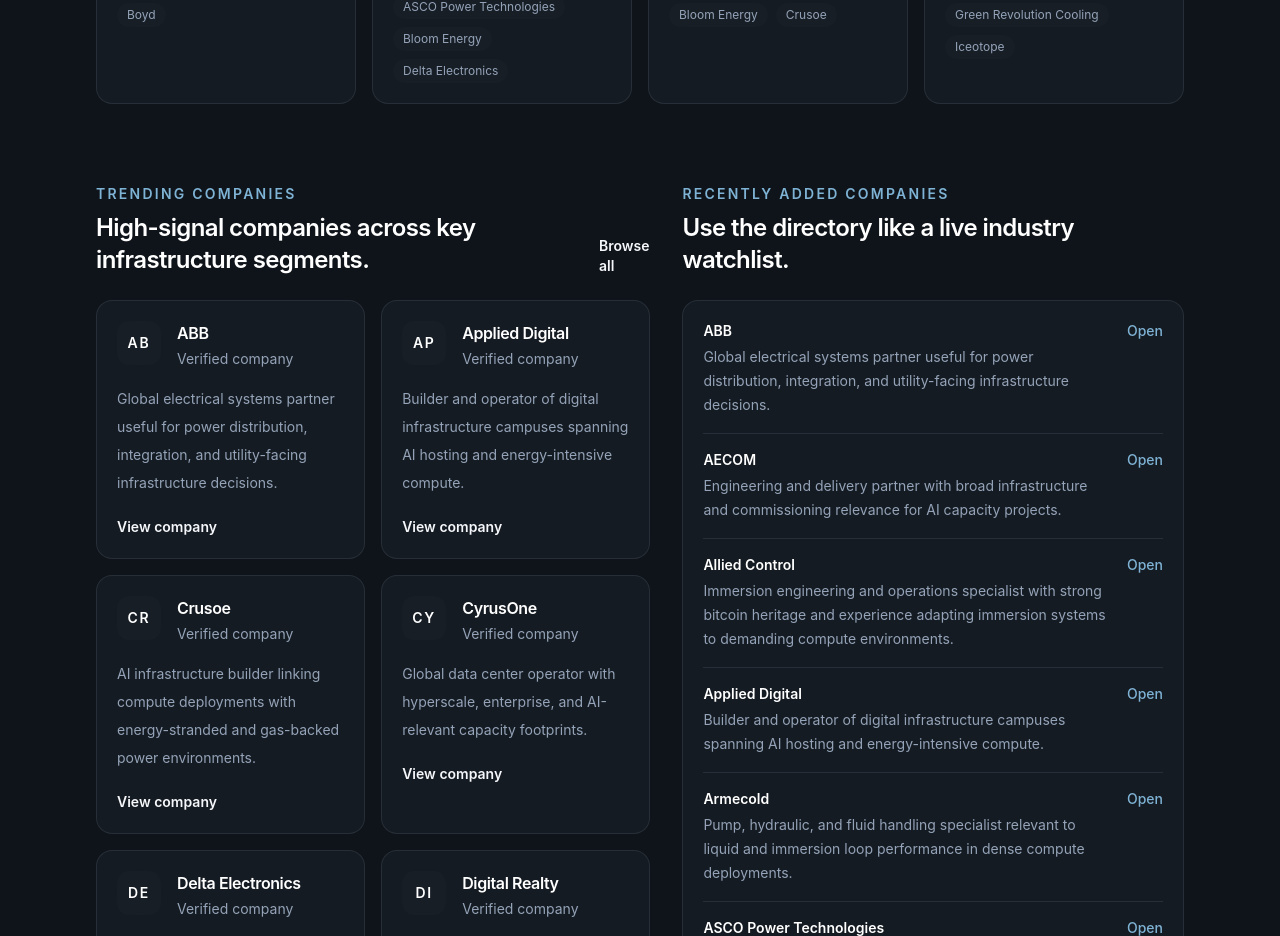
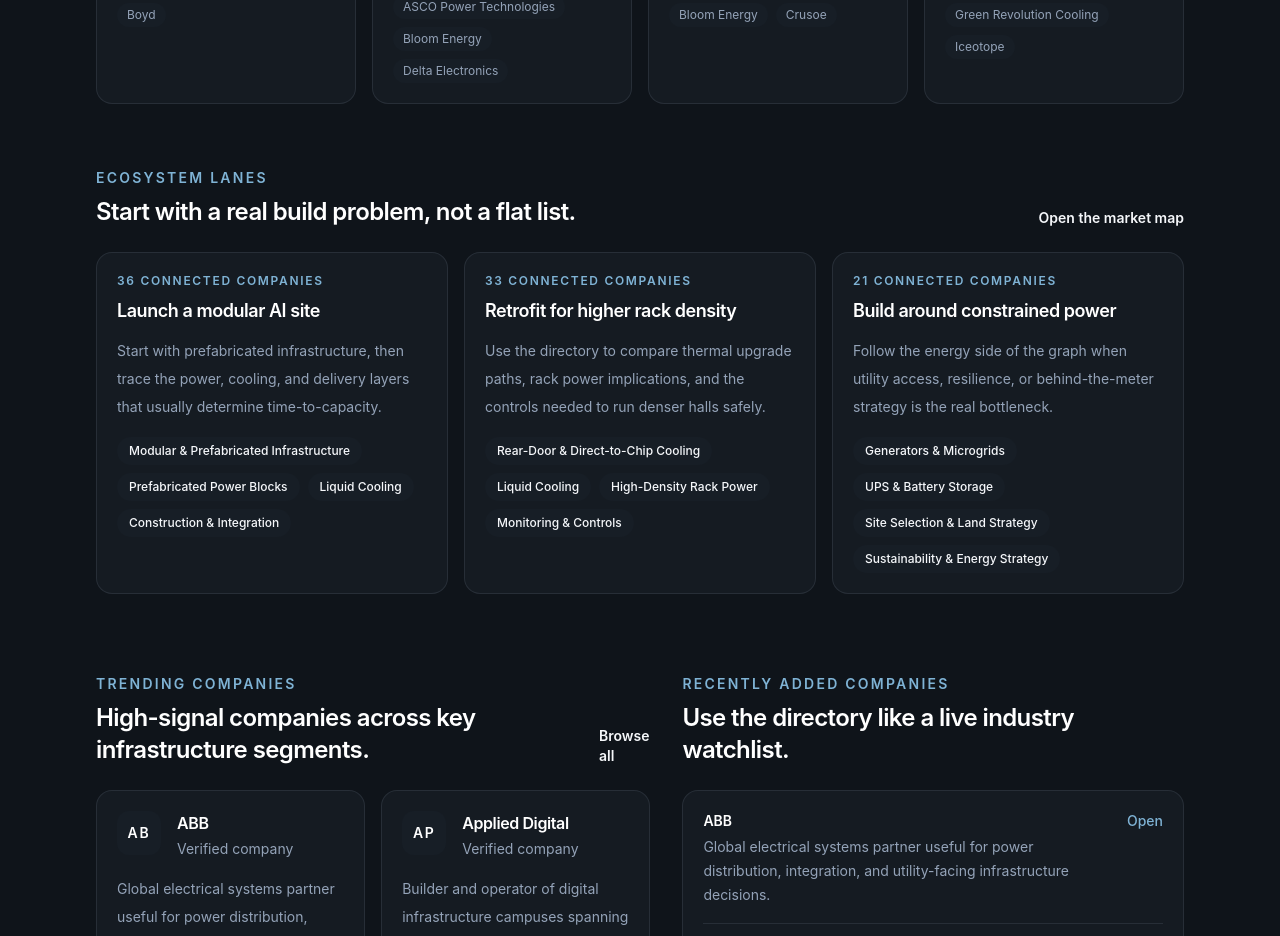
Before and after one commit to mb-git-build/Mdc-beta-site, a Next.js app: page / in a window 1280 px wide. Shown: the part 1660-2596 px from the top of the page. Built offline with nearby package versions, Linux system fonts and the light colour scheme.

Commit message:
feat: add ecosystem lanes homepage entry paths

```diff
--- a/src/app/page.tsx
+++ b/src/app/page.tsx
@@ -24,6 +24,27 @@
   "Microgrids",
 ];
 
+const ecosystemLanes = [
+  {
+    title: "Launch a modular AI site",
+    description:
+      "Start with prefabricated infrastructure, then trace the power, cooling, and delivery layers that usually determine time-to-capacity.",
+    categorySlugs: ["modular-prefab", "prefabricated-power-blocks", "liquid-cooling", "construction-and-integration"],
+  },
+  {
+    title: "Retrofit for higher rack density",
+    description:
+      "Use the directory to compare thermal upgrade paths, rack power implications, and the controls needed to run denser halls safely.",
+    categorySlugs: ["rear-door-direct-to-chip-cooling", "liquid-cooling", "high-density-rack-power", "monitoring-and-controls"],
+  },
+  {
+    title: "Build around constrained power",
+    description:
+      "Follow the energy side of the graph when utility access, resilience, or behind-the-meter strategy is the real bottleneck.",
+    categorySlugs: ["generators-and-microgrids", "ups-and-battery-storage", "site-selection-and-land-strategy", "sustainability-and-energy-strategy"],
+  },
+];
+
 export default function Home() {
   const homepageCategories = categories.filter((category) => homepageCategorySlugs.includes(category.slug));
   const trendingCompanies = vendors.filter((vendor) => vendor.featured).slice(0, 9);
@@ -33,6 +54,20 @@
     companyCount: vendors.filter((vendor) => vendor.categories.includes(category.slug)).length,
     sampleCompanies: vendors.filter((vendor) => vendor.categories.includes(category.slug)).slice(0, 4),
   }));
+
+  const laneRows = ecosystemLanes.map((lane) => {
+    const laneCategories = lane.categorySlugs
+      .map((slug) => categories.find((category) => category.slug === slug))
+      .filter((category): category is NonNullable<(typeof categories)[number]> => Boolean(category));
+
+    const vendorCount = vendors.filter((vendor) => lane.categorySlugs.some((slug) => vendor.categories.includes(slug))).length;
+
+    return {
+      ...lane,
+      laneCategories,
+      vendorCount,
+    };
+  });
 
   return (
     <main className="min-h-screen bg-[var(--background)] text-[var(--foreground)]">
@@ -105,6 +140,37 @@
                 ))}
               </div>
             </Link>
+          ))}
+        </div>
+      </section>
+
+      <section className="mx-auto max-w-6xl px-5 py-6 lg:px-8 lg:py-8">
+        <div className="mb-6 flex items-end justify-between gap-4">
+          <div>
+            <p className="text-sm font-semibold uppercase tracking-[0.16em] text-[var(--accent)]">Ecosystem lanes</p>
+            <h2 className="mt-2 text-2xl font-semibold tracking-tight text-white">Start with a real build problem, not a flat list.</h2>
+          </div>
+          <Link href="/directory" className="text-sm font-semibold text-[var(--accent)]">Open the market map</Link>
+        </div>
+
+        <div className="grid gap-4 lg:grid-cols-3">
+          {laneRows.map((lane) => (
+            <article key={lane.title} className="rounded-2xl border border-[var(--border)] bg-[var(--card)] p-5 transition hover:border-[var(--border-strong)]">
+              <p className="text-xs font-semibold uppercase tracking-[0.14em] text-[var(--accent)]">{lane.vendorCount} connected companies</p>
+              <h3 className="mt-2 text-lg font-semibold tracking-tight text-white">{lane.title}</h3>
+              <p className="mt-3 text-sm leading-7 text-[var(--muted)]">{lane.description}</p>
+              <div className="mt-4 flex flex-wrap gap-2">
+                {lane.laneCategories.map((category) => (
+                  <Link
+                    key={category.slug}
+                    href={`/directory/${category.slug}`}
+                    className="rounded-full bg-[var(--card-soft)] px-3 py-1.5 text-xs font-medium text-[var(--muted-strong)] transition hover:bg-[#1f303c] hover:text-white"
+                  >
+                    {category.name}
+                  </Link>
+                ))}
+              </div>
+            </article>
           ))}
         </div>
       </section>
```
